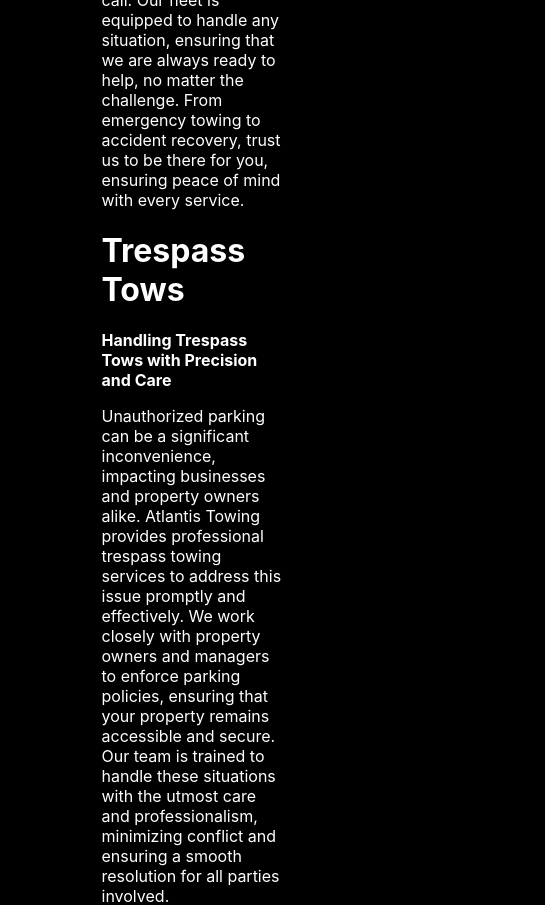
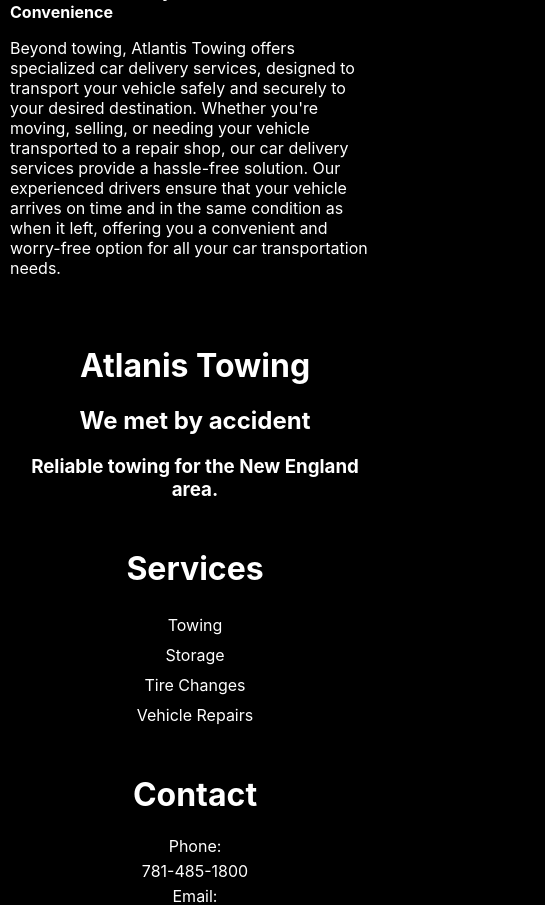
Before and after one commit to JFrongillo/atlantistowingma, a React (Create React App) app: page /services/towing in a window 390 px wide. Shown: the part 1884-2789 px from the top of the page, 545 px wide, since content can reach past the window. Built offline with nearby package versions, Linux system fonts and the light colour scheme.

Commit message:
Mobile friendly adjustments, adding header and footer to the calculator

```diff
--- a/src/App.js
+++ b/src/App.js
@@ -26,11 +26,11 @@
 
   const location = useLocation();
 
-  const showHeaderFooter = location.pathname !== "/services/towing/get_towed";
+  //const showHeaderFooter = location.pathname !== "/services/towing/get_towed";
 
   return (
     <div>
-        {showHeaderFooter && <Header />}
+        { <Header />}
         <div>
             <Routes>
                 <Route path="/" element={<Main />} />
@@ -44,7 +44,7 @@
                 <Route path="*" element={<NotFound/>} />
             </Routes>
         </div>
-        {showHeaderFooter && <Footer />}
+        { <Footer />}
     </div>
   );
 }
--- a/src/components/Footer/Footer.css
+++ b/src/components/Footer/Footer.css
@@ -33,3 +33,25 @@
 .footer-contact{
     grid-area: contact;
 }
+
+/* Responsive styles for smaller screens */
+@media (max-width: 820px) {
+    .footer-container {
+        grid-template-columns: 1fr;
+        grid-template-areas:
+            "tagline"
+            "services"
+            "contact";
+        text-align: center;
+        padding: 20px;
+    }
+
+    .footer-container ul {
+        padding: 0;
+    }
+
+    .footer-container a {
+        display: block; /* Makes links easier to tap */
+        padding: 5px 0;
+    }
+}
--- a/src/pages/CalculateTow/CalculateTow.js
+++ b/src/pages/CalculateTow/CalculateTow.js
@@ -223,24 +223,25 @@
     return { lat, lng };
   };
 
-  // Calculate zoom level based on the distance in miles
   const calculateZoomLevel = (distanceInMiles) => {
     let zoomLevel = 5;
+    const screenWidth = window.innerWidth; // Get screen width
 
     if (distanceInMiles < 1) {
-      zoomLevel = 18; // Very close, zoom in
+      zoomLevel = screenWidth < 768 ? 16 : 18; // Adjust zoom based on mobile
     } else if (distanceInMiles < 10) {
-      zoomLevel = 14; // Short distance
+      zoomLevel = screenWidth < 768 ? 12 : 14;
     } else if (distanceInMiles < 50) {
-      zoomLevel = 12; // Medium distance
+      zoomLevel = screenWidth < 768 ? 10 : 12;
     } else if (distanceInMiles < 100) {
-      zoomLevel = 10; // Long distance
+      zoomLevel = screenWidth < 768 ? 8 : 10;
     } else {
-      zoomLevel = 5;
+      zoomLevel = screenWidth < 768 ? 4 : 5;
     }
 
     return zoomLevel;
   };
+
 
   return (
     <>
--- a/src/pages/collison-repair/Collison.css
+++ b/src/pages/collison-repair/Collison.css
@@ -29,3 +29,12 @@
 .crash-content{
     grid-area: section;
 }
+
+@media (max-width: 768px) {
+    .crash-content-container {
+        display: flex;  /* Switch to a flexible layout */
+        flex-direction: column; /* Stack items vertically */
+        align-items: center; /* Center align content */
+        padding: 10px; /* Add padding for better spacing */
+    }
+}
--- a/src/pages/main/Main.css
+++ b/src/pages/main/Main.css
@@ -313,3 +313,17 @@
     grid-area: r4;
     background-color: rgba(132, 136, 132, 0.4);
 }
+
+
+@media (max-width: 820px) {
+    .guarantee-text, .reviews-container {
+        display: flex;  /* Switch to a flexible layout */
+        flex-direction: column; /* Stack items vertically */
+        align-items: center; /* Center align content */
+        padding: 10px; /* Add padding for better spacing */
+    }
+
+    .guarantee-text > p{
+        padding: 0;
+    }
+}
--- a/src/pages/mechanical-works/Mechanical.css
+++ b/src/pages/mechanical-works/Mechanical.css
@@ -29,3 +29,12 @@
 .mech-content{
     grid-area: section;
 }
+
+@media (max-width: 768px) {
+    .mech-content-container {
+        display: flex;  /* Switch to a flexible layout */
+        flex-direction: column; /* Stack items vertically */
+        align-items: center; /* Center align content */
+        padding: 10px; /* Add padding for better spacing */
+    }
+}
--- a/src/pages/storage/Storage.css
+++ b/src/pages/storage/Storage.css
@@ -29,3 +29,12 @@
 .storage-content{
     grid-area: section;
 }
+
+@media (max-width: 768px) {
+    .storage-content-container {
+        display: flex;  /* Switch to a flexible layout */
+        flex-direction: column; /* Stack items vertically */
+        align-items: center; /* Center align content */
+        padding: 10px; /* Add padding for better spacing */
+    }
+}
--- a/src/pages/tire-change/TireChange.css
+++ b/src/pages/tire-change/TireChange.css
@@ -29,3 +29,12 @@
 .tire-content{
     grid-area: section;
 }
+
+@media (max-width: 768px) {
+    .towing-content-container {
+        display: flex;  /* Switch to a flexible layout */
+        flex-direction: column; /* Stack items vertically */
+        align-items: center; /* Center align content */
+        padding: 10px; /* Add padding for better spacing */
+    }
+}
--- a/src/pages/towing/Towing.css
+++ b/src/pages/towing/Towing.css
@@ -31,3 +31,12 @@
 .towing-content{
     grid-area: section;
 }
+
+@media (max-width: 768px) {
+    .towing-content-container {
+        display: flex;  /* Switch to a flexible layout */
+        flex-direction: column; /* Stack items vertically */
+        align-items: center; /* Center align content */
+        padding: 10px; /* Add padding for better spacing */
+    }
+}
```
